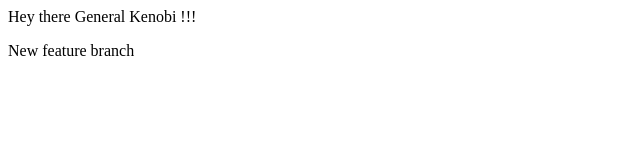
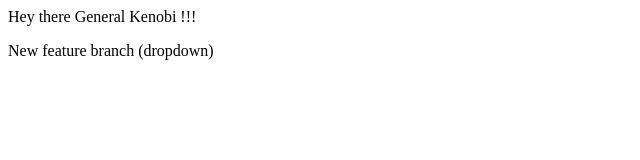
Before and after one commit to CODER-is-BACK/LocalRepo, a plain HTML site: page index.html in a window 1280 px wide. Shown: the full height of the page, 0-640 px from the left. Drawn offline with Linux system fonts and the light colour scheme.

Commit message:
Added dropdown

```diff
--- a/index.html
+++ b/index.html
@@ -1,2 +1,2 @@
 <p>Hey there General Kenobi !!!</p>
-<p>New feature branch</p>
+<p>New feature branch (dropdown)</p>
```
